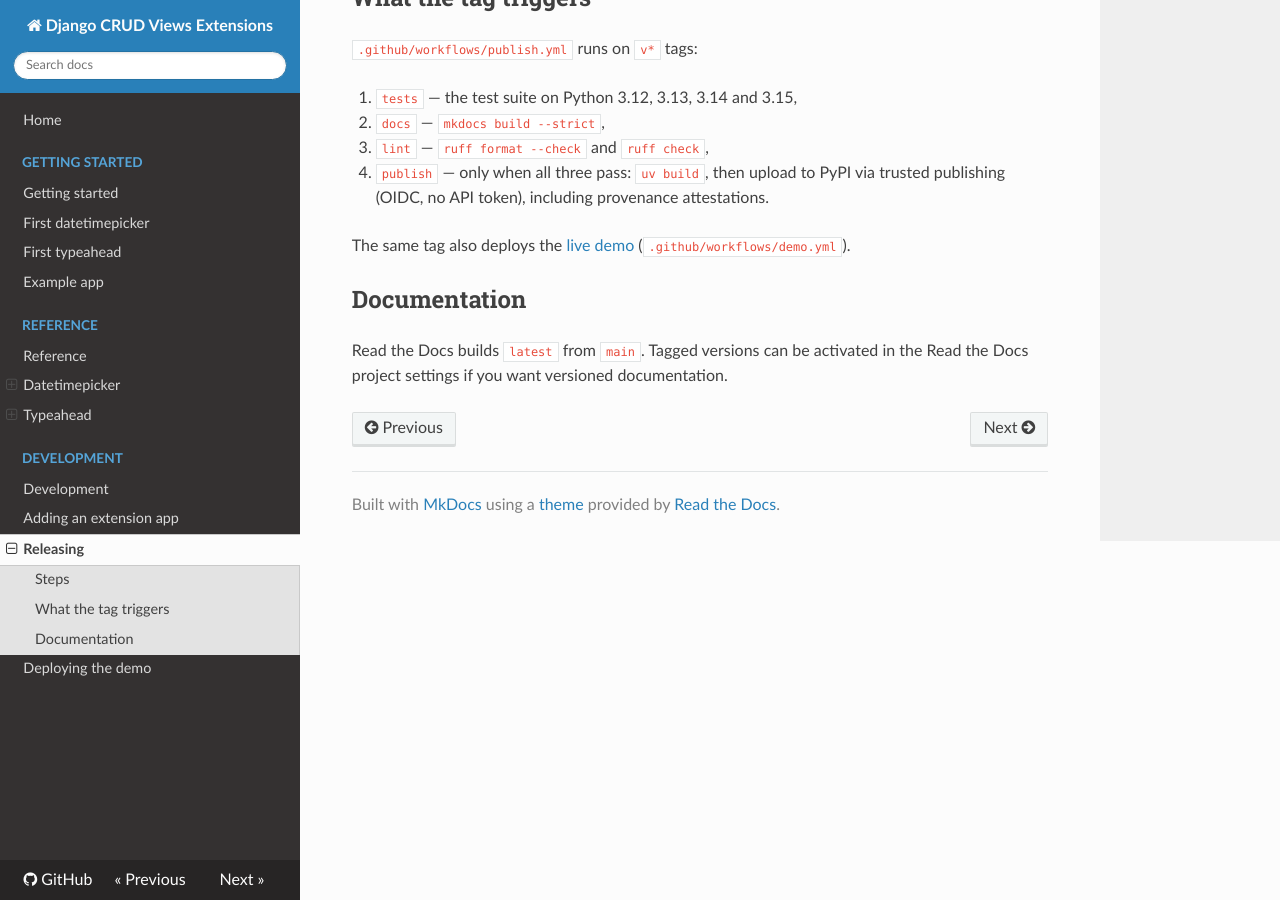
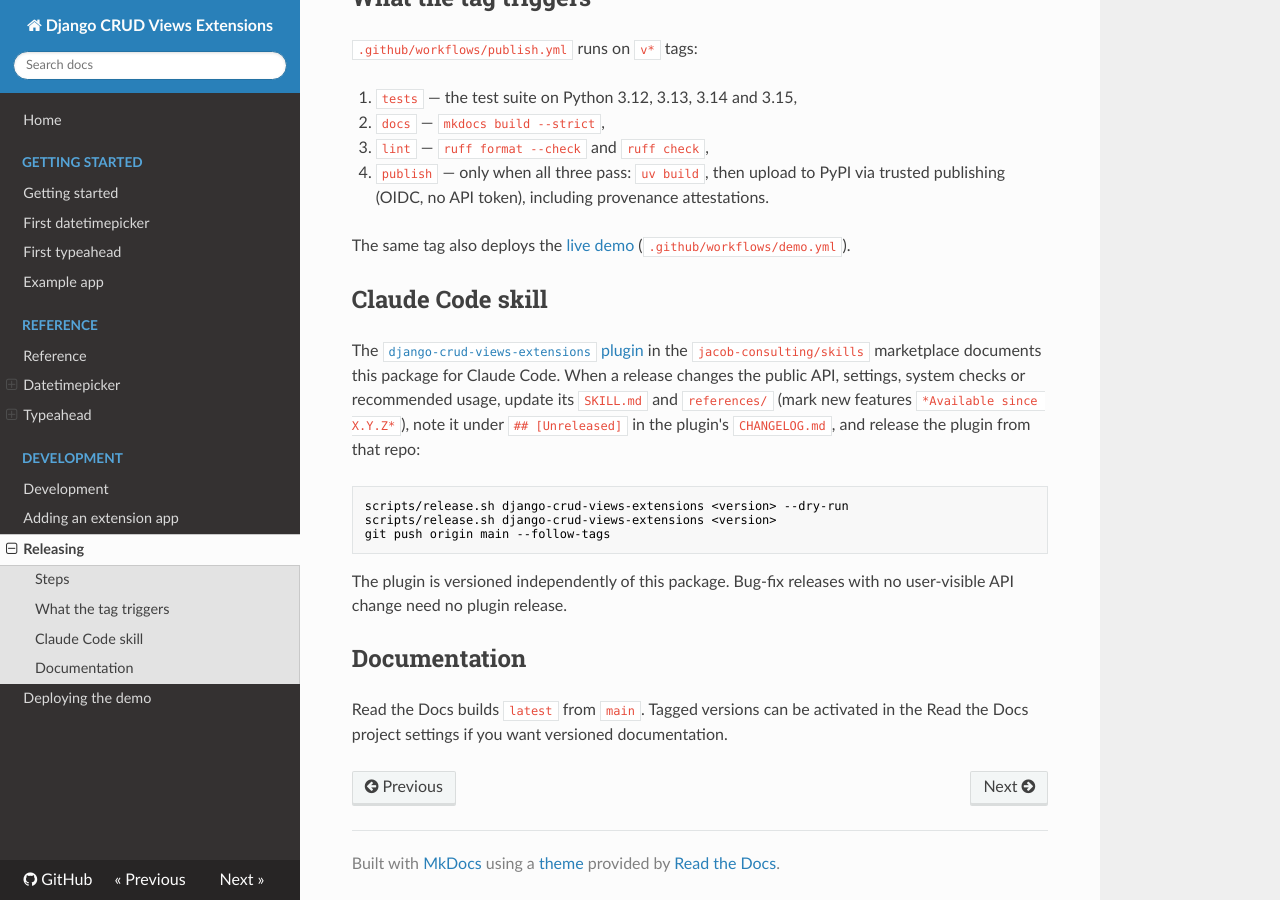
Before and after one commit to jacob-consulting/django-crud-views-extensions, an MkDocs documentation site: the page built from docs/development/releasing.md, in a window 1280 px wide and 900 px high, scrolled down 522 px. Built offline with MkDocs 1.6.1, drawn with Linux system fonts in a browser that asks for light colours; nearby versions of some CDN libraries.

Commit message:
docs: keep the Claude Code skill in step with releases

````diff
--- a/docs/development/releasing.md
+++ b/docs/development/releasing.md
@@ -29,6 +29,23 @@ updated first and land in the same commit.
 
 The same tag also deploys the [live demo](demo.md) (`.github/workflows/demo.yml`).
 
+## Claude Code skill
+
+The [`django-crud-views-extensions` plugin](https://github.com/jacob-consulting/skills/tree/main/plugins/django-crud-views-extensions)
+in the `jacob-consulting/skills` marketplace documents this package for Claude Code. When a release changes the
+public API, settings, system checks or recommended usage, update its `SKILL.md` and `references/` (mark new
+features `*Available since X.Y.Z*`), note it under `## [Unreleased]` in the plugin's `CHANGELOG.md`, and release the
+plugin from that repo:
+
+```bash
+scripts/release.sh django-crud-views-extensions <version> --dry-run
+scripts/release.sh django-crud-views-extensions <version>
+git push origin main --follow-tags
+```
+
+The plugin is versioned independently of this package. Bug-fix releases with no user-visible API change need no
+plugin release.
+
 ## Documentation
 
 Read the Docs builds `latest` from `main`. Tagged versions can be activated in the Read the Docs project
````
Also changed, not shown: CLAUDE.md (+3 -0 lines).
